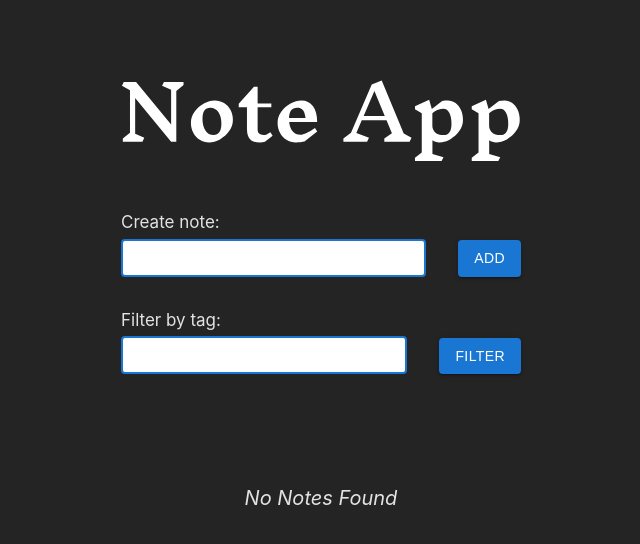
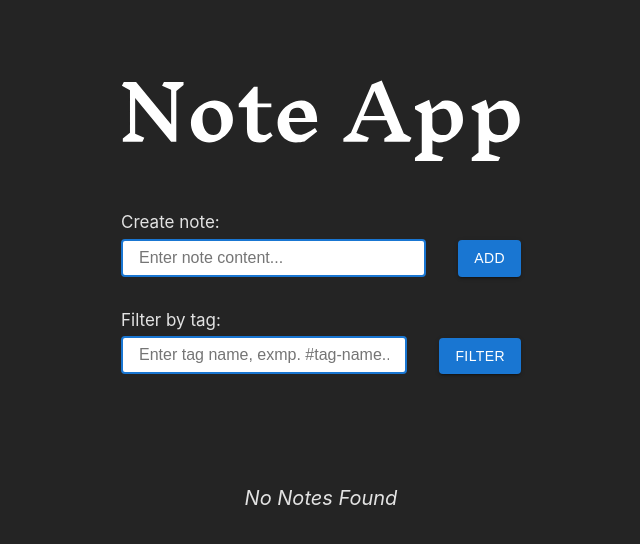
Before and after one commit to maria98kgm/Note_App, a React (Vite) app: page / in a window 1280 px wide. Shown: the top 544 px of the page, without its empty margins (319-959 px from the left). Built offline with nearby package versions, Linux system fonts and the light colour scheme.

Commit message:
feat: add placeholders to inputs

```diff
--- a/src/components/InputField/index.tsx
+++ b/src/components/InputField/index.tsx
@@ -64,6 +64,11 @@ export const InputField: React.FC<InputFieldProps> = ({
           name="note"
           onChange={handleInput}
           value={input}
+          placeholder={
+            inputType === "createNote"
+              ? "Enter note content..."
+              : "Enter tag name, exmp. #tag-name..."
+          }
           className="inputField"
         />
       </label>
```
